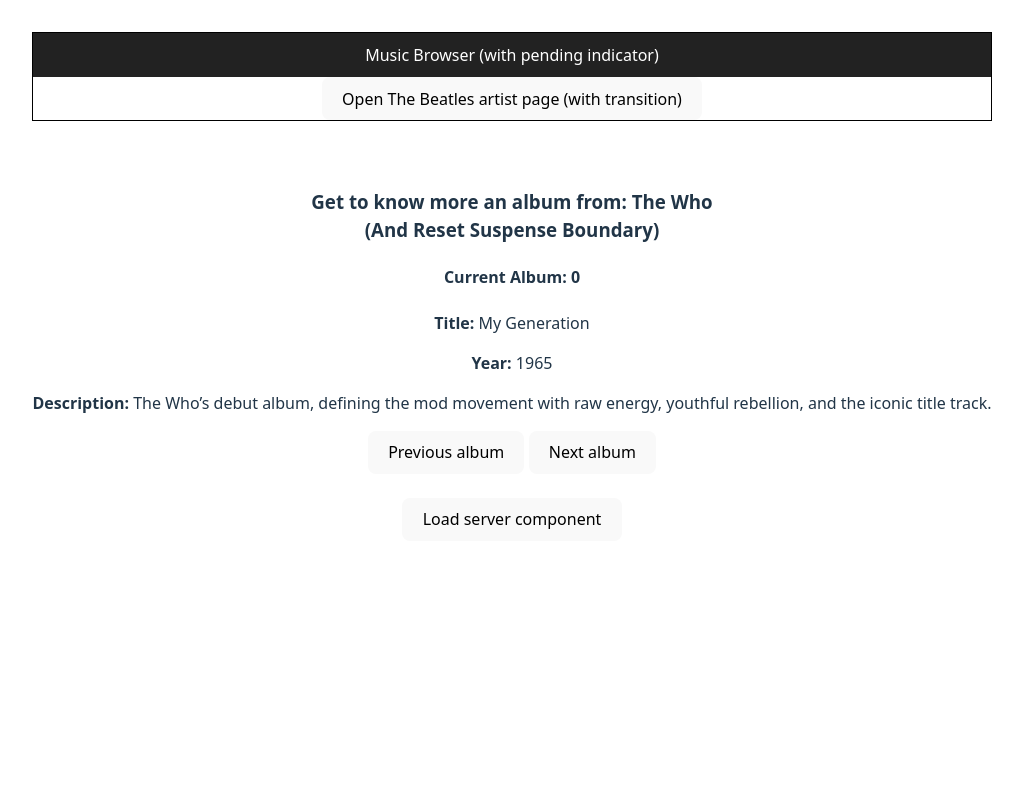
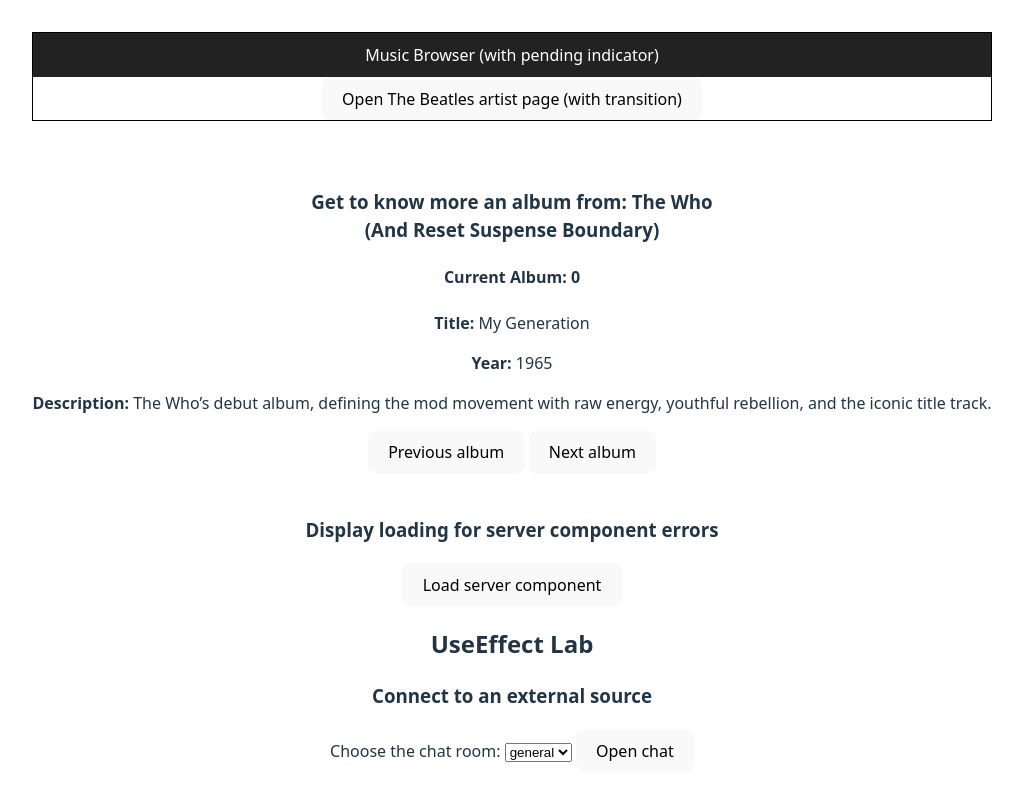
Before and after one commit to jefersoneiji/reactjs-lab, a React (Vite) app: page / in a window 1280 px wide. Shown: the part 1131-1931 px from the top of the page, without its empty margins (128-1151 px from the left). Before the commit the page ends 1704 px from the top, so only its background shows below. Built offline with nearby package versions, Linux system fonts and the light colour scheme.

Commit message:
feat(useEffect): added connecting to an external source example

```diff
--- a/src/App.tsx
+++ b/src/App.tsx
@@ -1,5 +1,6 @@
 import './App.css';
 import { SuspenseLab } from './components/suspense';
+import { UseEffectLab } from './hooks/use-effect';
 import { UseReducer } from './hooks/use-reducer';
 import { UseState } from './hooks/use-state';
 
@@ -10,6 +11,7 @@
       <UseState />
       <UseReducer />
       <SuspenseLab />
+      <UseEffectLab />
     </>
   );
 }
--- a/src/components/suspense.tsx
+++ b/src/components/suspense.tsx
@@ -1,4 +1,3 @@
-import React from "react";
 import { startTransition, Suspense, use, useState, useTransition, type ReactNode } from "react";
 
 export const SuspenseLab = () => {
@@ -591,6 +590,7 @@
     const display_component = () => setShow(!show);
     return (
         <>
+        <h3>Display loading for server component errors</h3>
             <Suspense fallback={<BigSpinner />}>
                 {show && <ServerLikeComponent />}
             </Suspense>
--- /dev/null
+++ b/src/hooks/use-effect.tsx
@@ -0,0 +1,68 @@
+import { useEffect, useState } from "react";
+
+export const UseEffectLab = () => {
+    return (
+        <>
+            <h2>UseEffect Lab</h2>
+            <SyncToExternalSource />
+        </>
+    );
+};
+
+const create_connection = (server_url: string, room_id: string) => {
+    return {
+        connect() {
+            console.log('✅ Connecting to ' + room_id + " room at " + server_url);
+        },
+        disconnect() {
+            console.log('❌ Disconnected from ' + room_id + " room at " + server_url);
+        },
+    };
+};
+
+const ChatRoom = ({ room_id }: { room_id: string; }) => {
+    const [server_url, setServerUrl] = useState('https://localhost:1234');
+
+    useEffect(() => {
+        const connection = create_connection(server_url, room_id);
+        connection.connect();
+        return () => {
+            connection.disconnect();
+        };
+    }, [room_id, server_url]);
+
+    return (
+        <>
+            <label>
+                Server URL: {' '}
+                <input value={server_url} onChange={e => setServerUrl(e.target.value)} />
+            </label>
+            <h4>Welcome to the {room_id} room!</h4>
+        </>
+    );
+};
+
+const SyncToExternalSource = () => {
+    const [room_id, setRoomId] = useState('general');
+    const [show, setShow] = useState(false);
+
+    return (
+        <>
+            <h3>Connect to an external source</h3>
+            <label>
+                Choose the chat room: {" "}
+                <select value={room_id} onChange={e => setRoomId(e.target.value)}>
+                    <option value="general">general</option>
+                    <option value="travel">travel</option>
+                    <option value="music">music</option>
+                </select>
+            </label>
+            {" "}
+            <button onClick={() => setShow(!show)}>
+                {show ? 'Close chat' : 'Open chat'}
+            </button>
+            {show && <hr />}
+            {show && <ChatRoom room_id={room_id} />}
+        </>
+    );
+};
```
